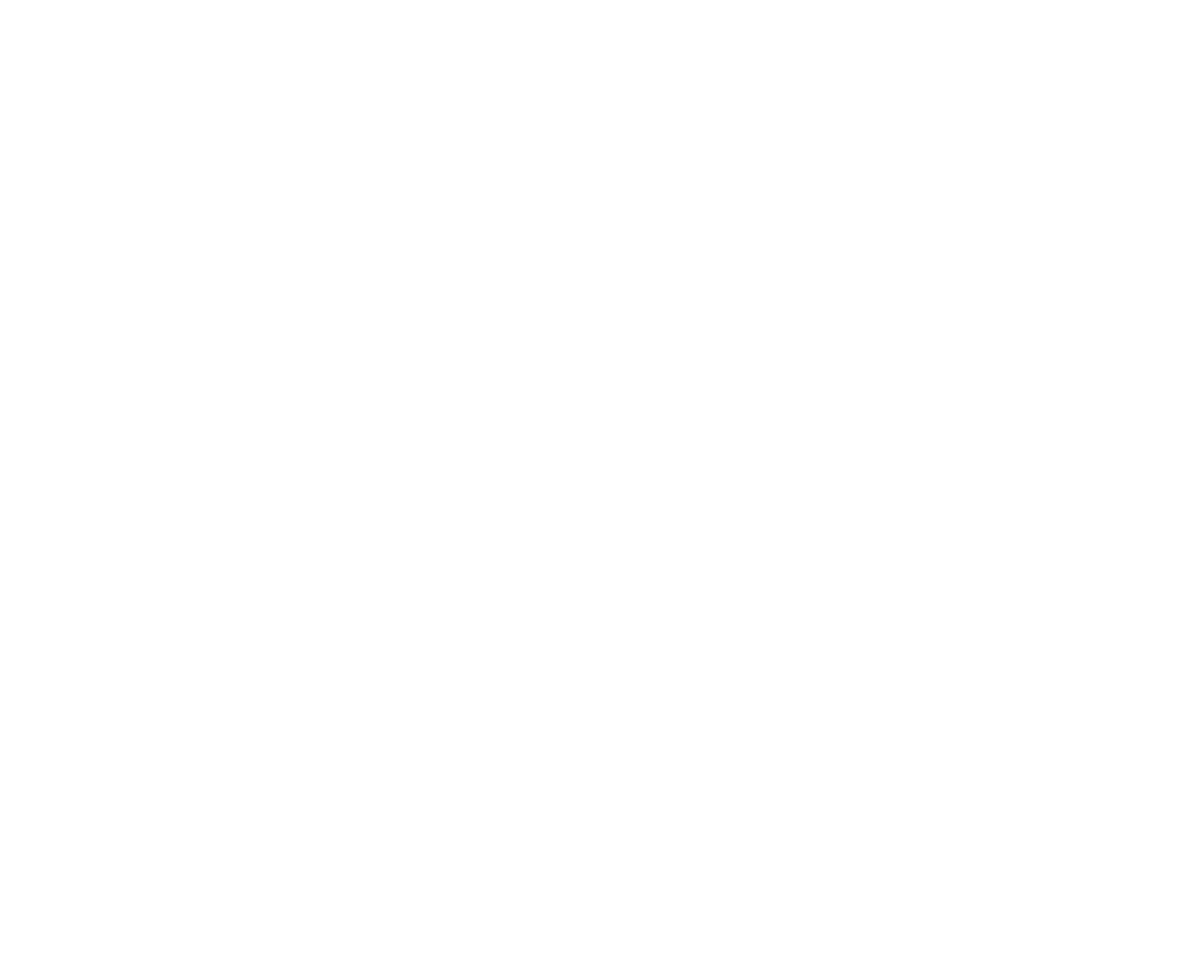
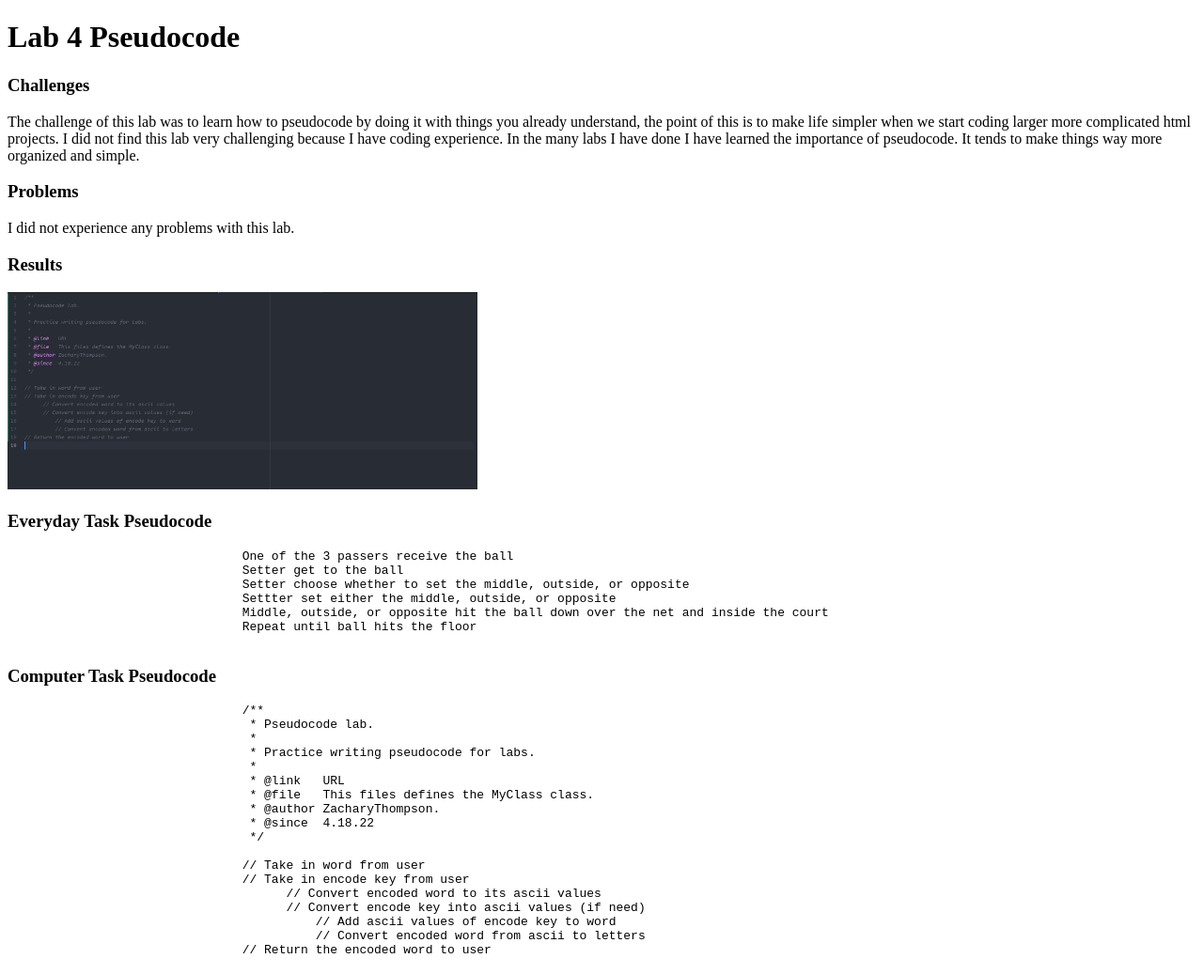
Before and after one commit to Zachtg27/art101, a plain HTML site: page lab4/index.html in a window 1280 px wide. Shown: the whole page at 94% size. Before the commit the page ends 800 px from the top, so only its background shows below. Drawn offline with Linux system fonts and the light colour scheme.

Commit message:
finished lab4

```diff
--- a/lab4/css/lab.css
+++ b/lab4/css/lab.css
@@ -0,0 +1,3 @@
+#js_img {
+  width: 500px;
+}
--- a/lab4/index.html
+++ b/lab4/index.html
@@ -1,11 +1,56 @@
 <!DOCTYPE html>
 <html>
 <head>
-	<title>Lab X - Subject/Topic</title>
+	<title>Lab 4 - Pseudocode</title>
 	<link rel="stylesheet" type="text/css" href="../css/site.css">
 	<link rel="stylesheet" type="text/css" href="css/lab.css">
 </head>
 <body>
+	<main>
+		<div id=content>
+			<h1>Lab 4 Pseudocode</h1>
+
+			<h3>Challenges</h3>
+				<p>The challenge of this lab was to learn how to pseudocode by doing it with things you already understand, the point
+					of this is to make life simpler when we start coding larger more complicated html projects.
+					I did not find this lab very challenging because I have coding experience. In the many labs I have done I have learned the
+					importance of pseudocode. It tends to make things way more organized and simple.</p>
+			<h3>Problems</h3>
+				<p>I did not experience any problems with this lab.</p>
+			<h3>Results</h3>
+				<img id="js_img" src="img/js_image.png"/>
+			<h3>Everyday Task Pseudocode</h3>
+			<pre>
+				One of the 3 passers receive the ball
+				Setter get to the ball
+				Setter choose whether to set the middle, outside, or opposite
+				Settter set either the middle, outside, or opposite
+				Middle, outside, or opposite hit the ball down over the net and inside the court
+				Repeat until ball hits the floor
+			</pre>
+			<h3>Computer Task Pseudocode</h3>
+			<pre>
+				/**
+				 * Pseudocode lab.
+				 *
+				 * Practice writing pseudocode for labs.
+				 *
+				 * @link   URL
+				 * @file   This files defines the MyClass class.
+				 * @author ZacharyThompson.
+				 * @since  4.18.22
+				 */
+
+				// Take in word from user
+				// Take in encode key from user
+				      // Convert encoded word to its ascii values
+				      // Convert encode key into ascii values (if need)
+				          // Add ascii values of encode key to word
+				          // Convert encoded word from ascii to letters
+				// Return the encoded word to user
+			</pre>
+		</div>
+	</main>
 
 </body>
 </html>
```
Also changed, not shown: lab4/img/js_image.png (added).
